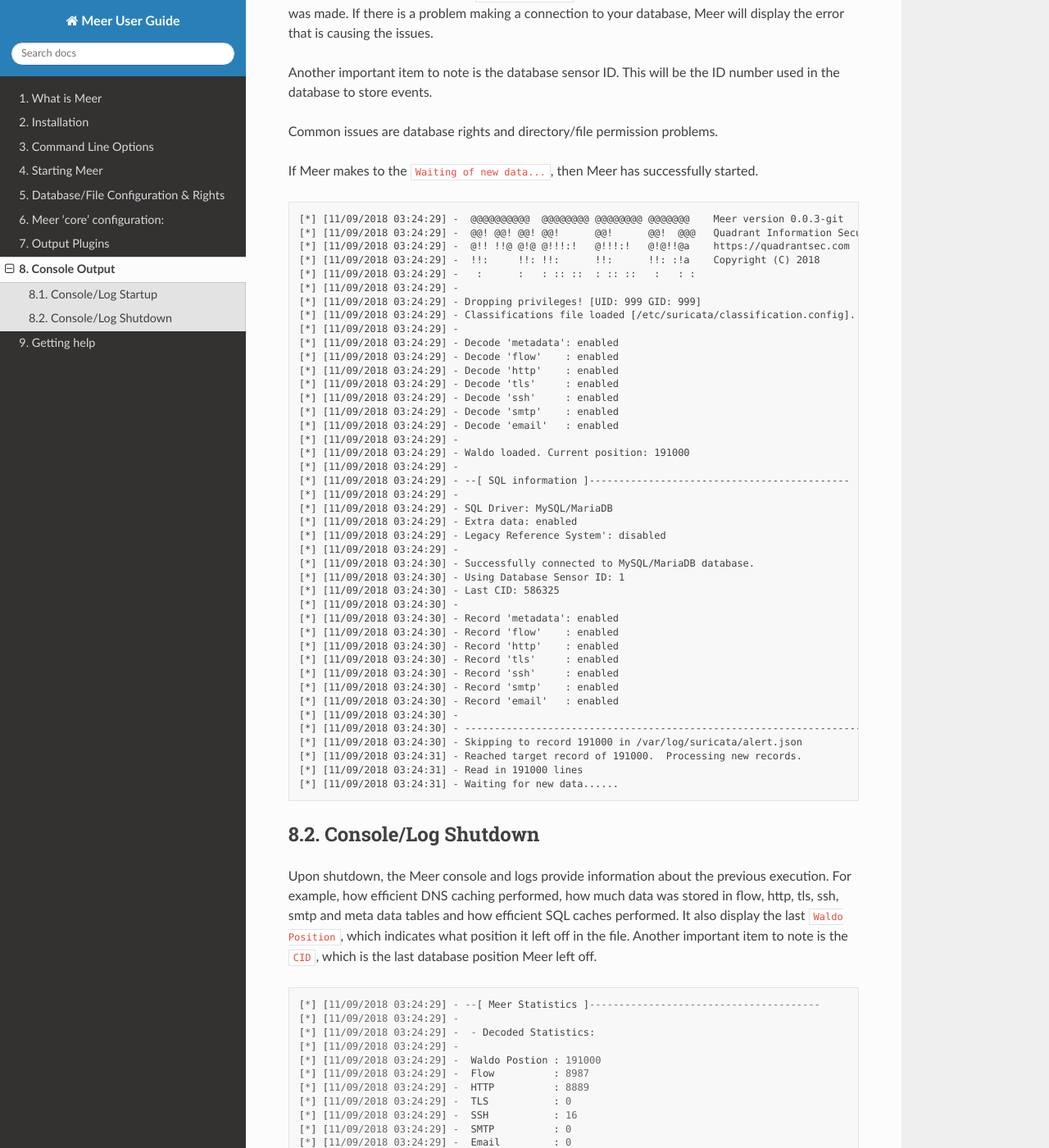
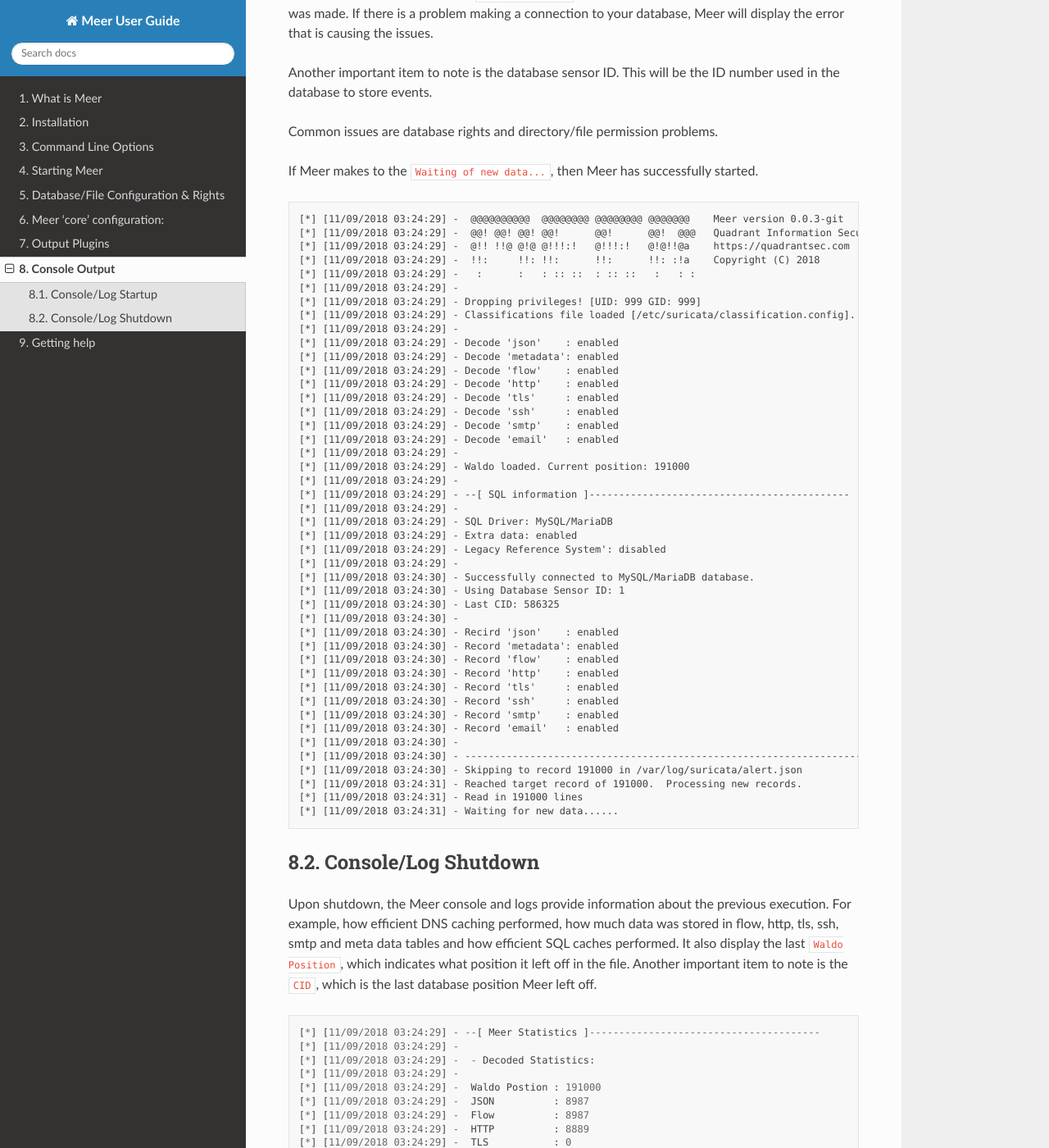
Before and after one commit to beave/meer, a Sphinx documentation site: the page built from doc/source/console-output.rst, in a window 1280 px wide and 1400 px high, scrolled down 260 px. Shown: the whole window at 82% size. Built offline with Sphinx 7.4.7 and the Read the Docs theme 2.0.0, drawn with Linux system fonts in a browser that asks for light colours.

Commit message:
More edits...

```diff
--- a/doc/source/console-output.rst
+++ b/doc/source/console-output.rst
@@ -27,6 +27,7 @@
 [*] [11/09/2018 03:24:29] - Dropping privileges! [UID: 999 GID: 999]
 [*] [11/09/2018 03:24:29] - Classifications file loaded [/etc/suricata/classification.config].
 [*] [11/09/2018 03:24:29] -
+[*] [11/09/2018 03:24:29] - Decode 'json'    : enabled
 [*] [11/09/2018 03:24:29] - Decode 'metadata': enabled
 [*] [11/09/2018 03:24:29] - Decode 'flow'    : enabled
 [*] [11/09/2018 03:24:29] - Decode 'http'    : enabled
@@ -47,6 +48,7 @@
 [*] [11/09/2018 03:24:30] - Using Database Sensor ID: 1
 [*] [11/09/2018 03:24:30] - Last CID: 586325
 [*] [11/09/2018 03:24:30] -
+[*] [11/09/2018 03:24:30] - Recird 'json'    : enabled
 [*] [11/09/2018 03:24:30] - Record 'metadata': enabled
 [*] [11/09/2018 03:24:30] - Record 'flow'    : enabled
 [*] [11/09/2018 03:24:30] - Record 'http'    : enabled
@@ -79,6 +81,7 @@
 [*] [11/09/2018 03:24:29] -  - Decoded Statistics:
 [*] [11/09/2018 03:24:29] -
 [*] [11/09/2018 03:24:29] -  Waldo Postion : 191000
+[*] [11/09/2018 03:24:29] -  JSON          : 8987
 [*] [11/09/2018 03:24:29] -  Flow          : 8987
 [*] [11/09/2018 03:24:29] -  HTTP          : 8889
 [*] [11/09/2018 03:24:29] -  TLS           : 0
```
